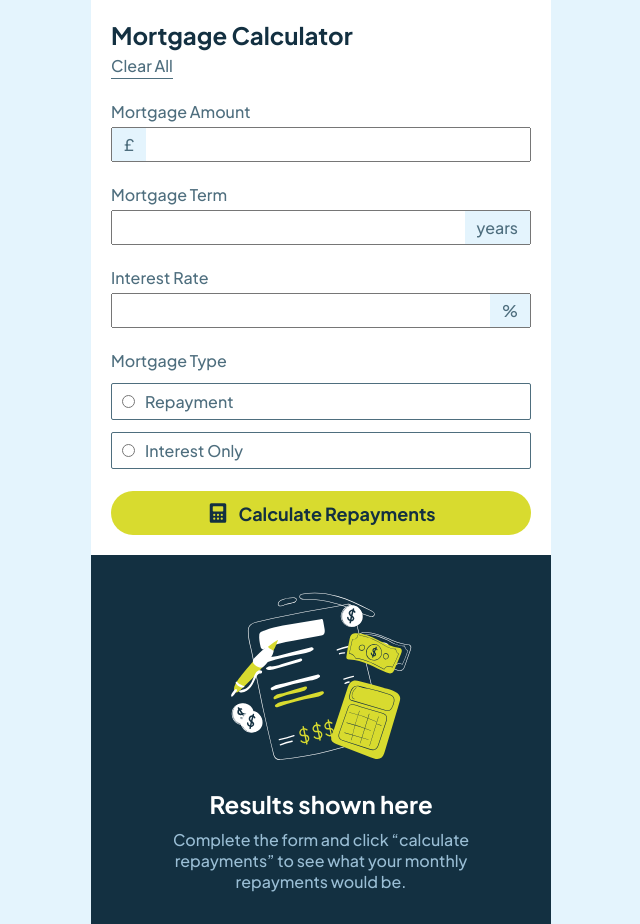
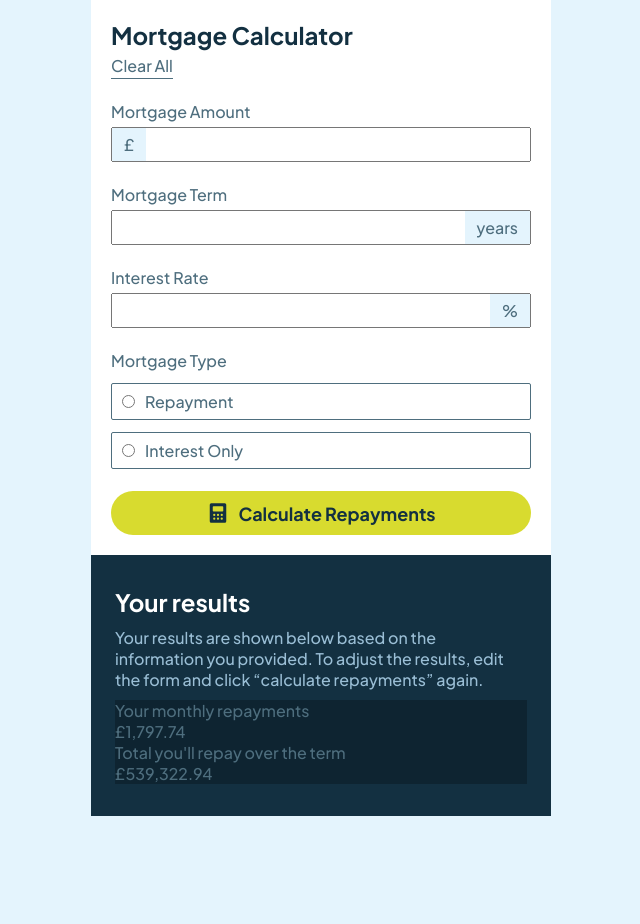
Before and after one commit to anetakasprzak/fm-mortgage-repayment-calculator, a React (Vite) app: page / in a window 1280 px wide. Shown: the whole page, without its empty margins (319-959 px from the left). After the commit the page ends 816 px from the top, so only its background shows below. Built offline with nearby package versions, Linux system fonts and the light colour scheme.

Commit message:
calculated section jsx

```diff
--- a/src/App.styled.ts
+++ b/src/App.styled.ts
@@ -225,3 +225,39 @@ export const TextEmptyResults = styled.p`
   width: 90%;
   color: #9abed5;
 `;
+
+//////////// CALCULATED ////////////
+
+export const ResultsSection = styled.div`
+  width: 100%;
+  background-color: #133041;
+  padding: 3.2rem 2.4rem;
+
+  display: flex;
+  flex-direction: column;
+  gap: 1rem;
+`;
+
+export const HeadingResults = styled.h2`
+  color: #fff;
+`;
+
+export const ResultsText = styled.p`
+  color: #9abed5;
+`;
+
+export const CalculatedBox = styled.div`
+  background-color: rgba(0, 0, 0, 0.25);
+`;
+
+export const RepaymentCalcBox = styled.div``;
+
+export const RepaymentCalcText = styled.p``;
+
+export const RepaymentNumber = styled.span``;
+
+export const TermCalcBox = styled.div``;
+
+export const TermCalcText = styled.p``;
+
+export const TermNumber = styled.span``;
--- a/src/App.tsx
+++ b/src/App.tsx
@@ -34,13 +34,24 @@ import {
   ImgEmptyResults,
   HeadingEmptyResults,
   TextEmptyResults,
+  ResultsSection,
+  HeadingResults,
+  ResultsText,
+  CalculatedBox,
+  RepaymentCalcBox,
+  RepaymentCalcText,
+  RepaymentNumber,
+  TermCalcBox,
+  TermCalcText,
+  TermNumber,
 } from "./App.styled";
 
 function App() {
   return (
     <Wrapper>
       <FormComponent />
-      <EmptyResultsComponent />
+      {/* <EmptyResultsComponent /> */}
+      <CalculatedResults />
     </Wrapper>
   );
 }
@@ -110,4 +121,27 @@ function EmptyResultsComponent() {
   );
 }
 
+function CalculatedResults() {
+  return (
+    <ResultsSection>
+      <HeadingResults>Your results</HeadingResults>
+      <ResultsText>
+        Your results are shown below based on the information you provided. To
+        adjust the results, edit the form and click “calculate repayments”
+        again.
+      </ResultsText>
+      <CalculatedBox>
+        <RepaymentCalcBox>
+          <RepaymentCalcText>Your monthly repayments</RepaymentCalcText>
+          <RepaymentNumber>£1,797.74</RepaymentNumber>
+        </RepaymentCalcBox>
+        <TermCalcBox>
+          <TermCalcText>Total you'll repay over the term</TermCalcText>
+          <TermNumber>£539,322.94</TermNumber>
+        </TermCalcBox>
+      </CalculatedBox>
+    </ResultsSection>
+  );
+}
+
 export default App;
```
